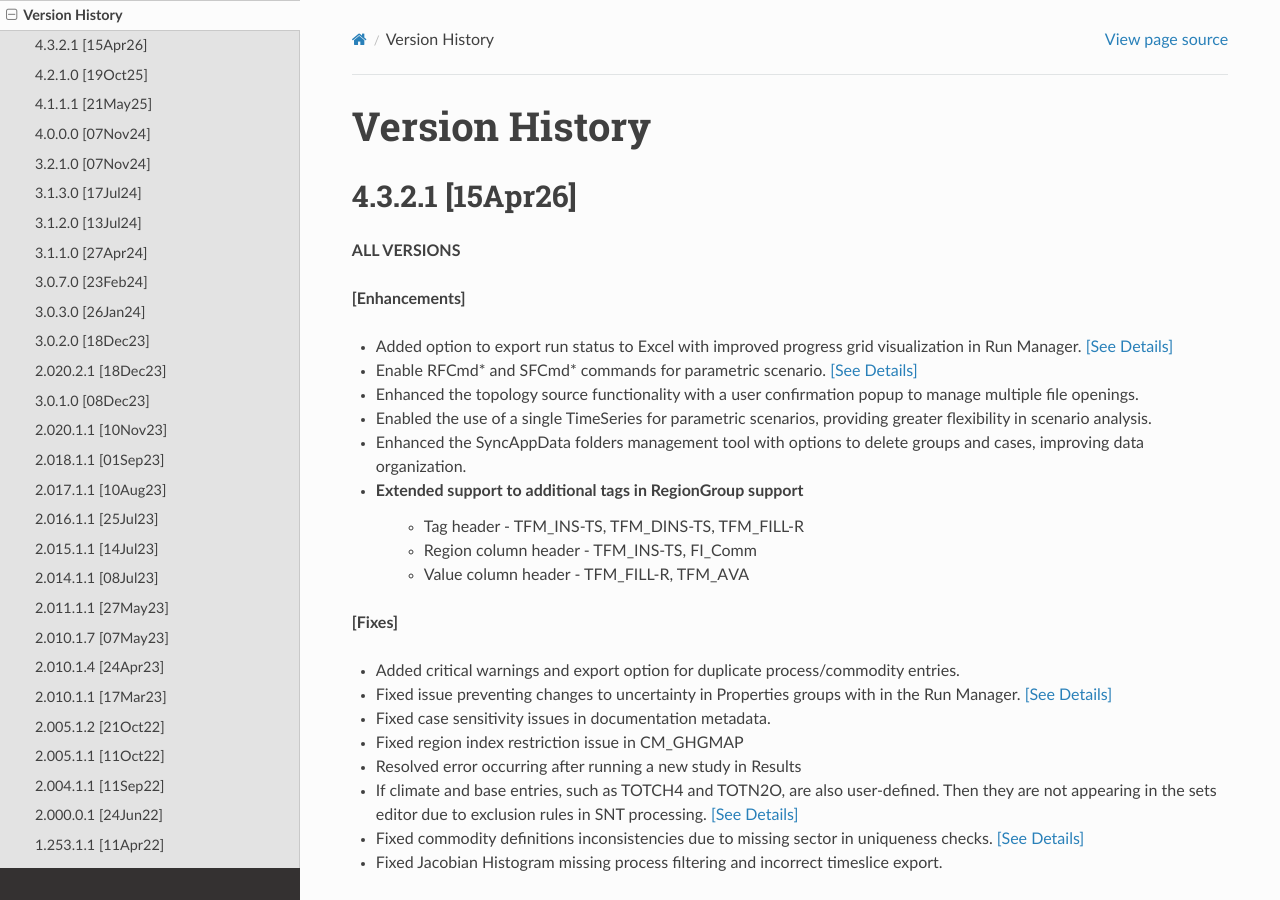
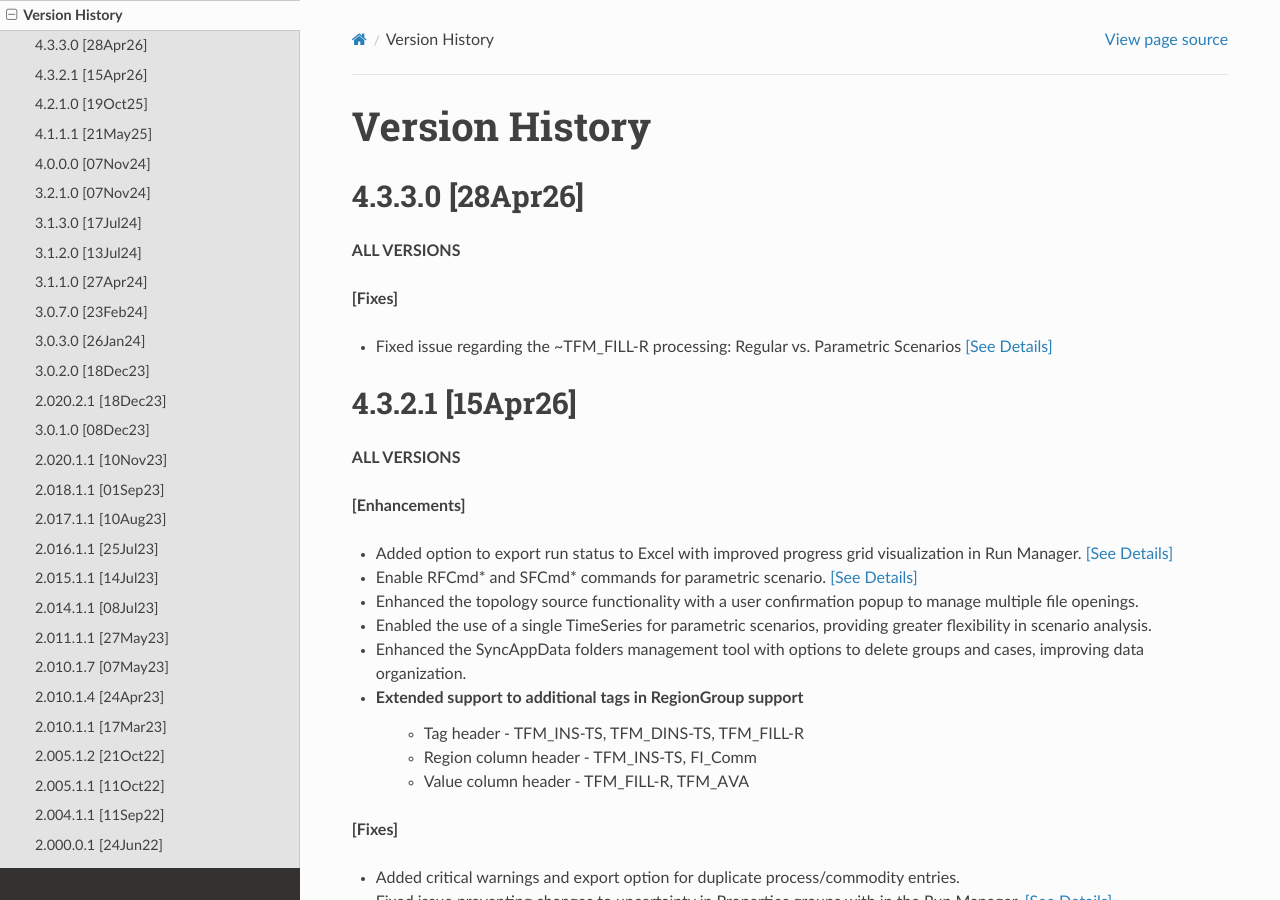
Before and after one commit to kanors-emr/Veda-documentation, a Sphinx documentation site: the page built from docs/source/pages/version_history.rst, in a window 1280 px wide and 900 px high. Built offline with Sphinx 7.4.7 and the Read the Docs theme 3.1.0, drawn with Linux system fonts in a browser that asks for light colours.

Commit message:
Added version history for 4.3.3.0 release

```diff
--- a/docs/source/pages/version_history.rst
+++ b/docs/source/pages/version_history.rst
@@ -1,6 +1,17 @@
 ################
 Version History
 ################
+
+
+4.3.3.0 [28Apr26]
+^^^^^^^^^^^^^^^^^
+
+**ALL VERSIONS**
+
+**[Fixes]**
+
+- Fixed issue regarding the ~TFM_FILL-R processing: Regular vs. Parametric Scenarios `[See Details] <https://forum.kanors-emr.org/showthread.php?tid=1606>`_
+
 
 
 4.3.2.1 [15Apr26]
```
